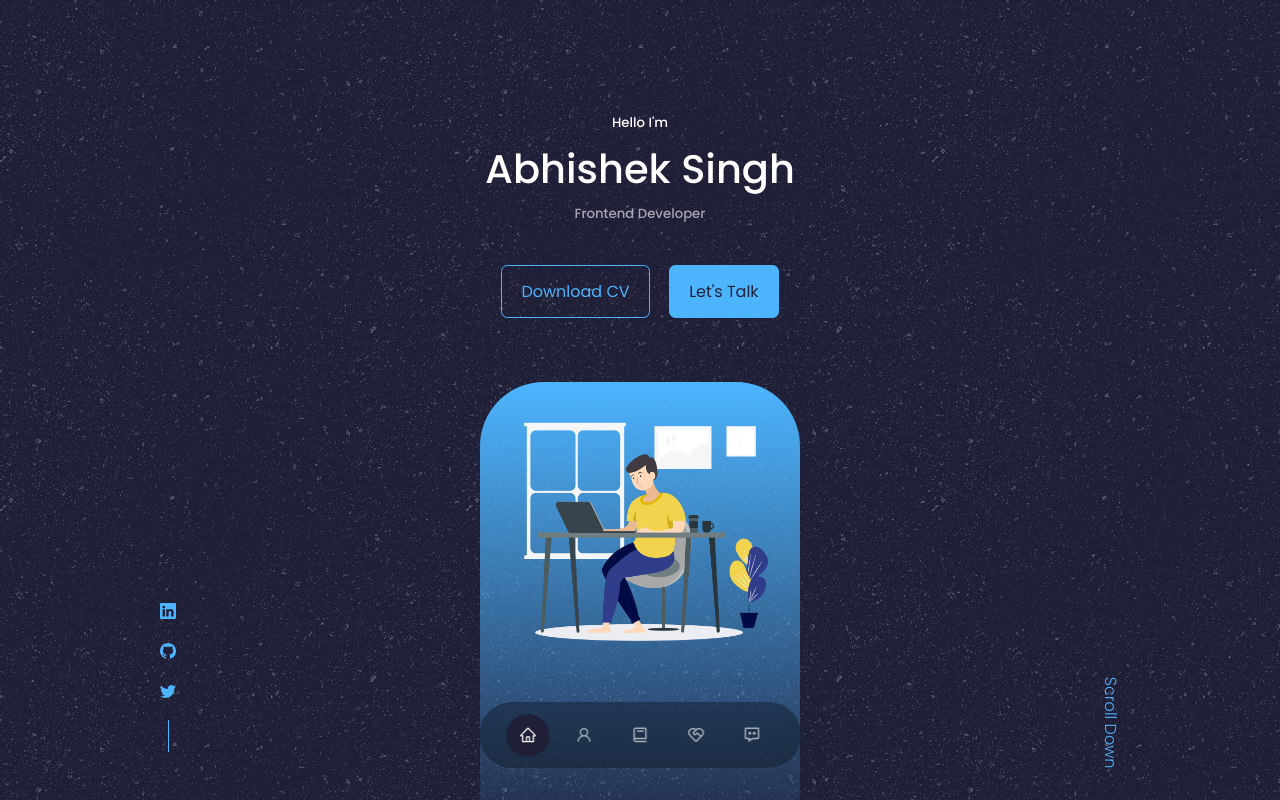
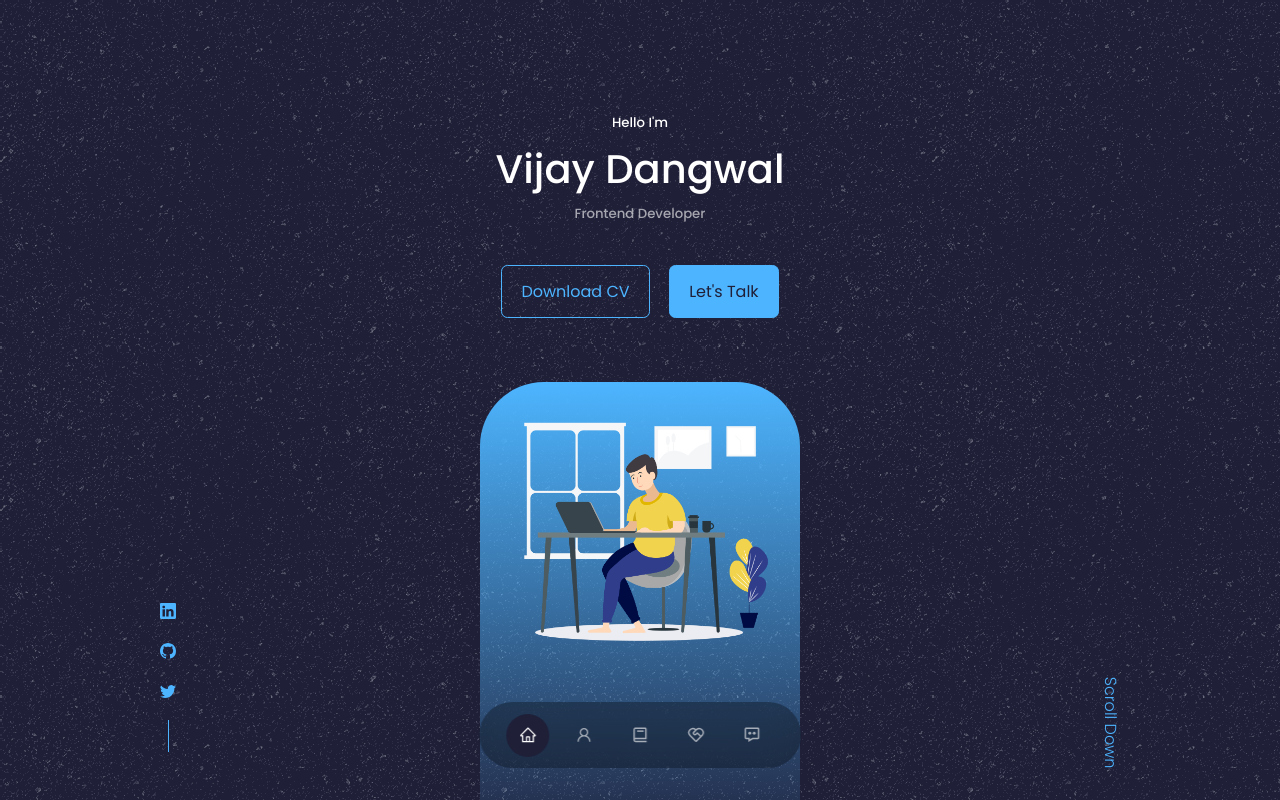
Before and after one commit to abhishek5131/myPortfolio, a React (Create React App) app: page / in a window 1280 px wide. Shown: the top 800 px of the page. Built offline with nearby package versions, Linux system fonts and the light colour scheme.

Commit message:
minor update on header

```diff
--- a/src/components/header/Header.jsx
+++ b/src/components/header/Header.jsx
@@ -10,7 +10,7 @@ const header = () => {
     <header id='home'>
       <div className='container header__container'>
         <h5>Hello I'm</h5>
-        <h1>Abhishek Singh</h1>
+        <h1>Vijay Dangwal</h1>
         <h5 className="text-light">Frontend Developer</h5>
         <CTA />
         <HeaderSocials/>
```
